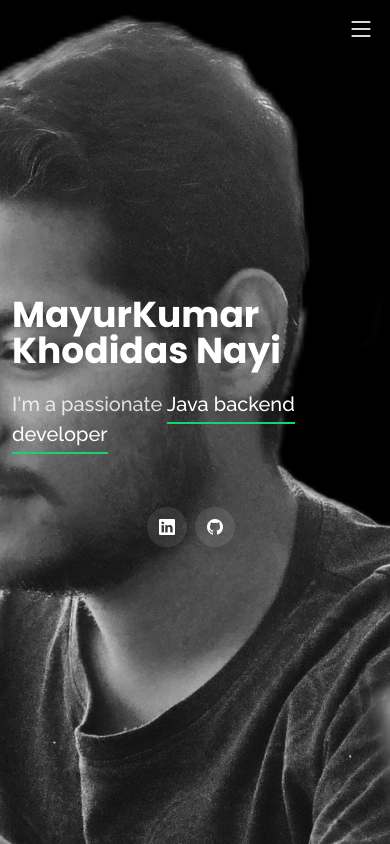
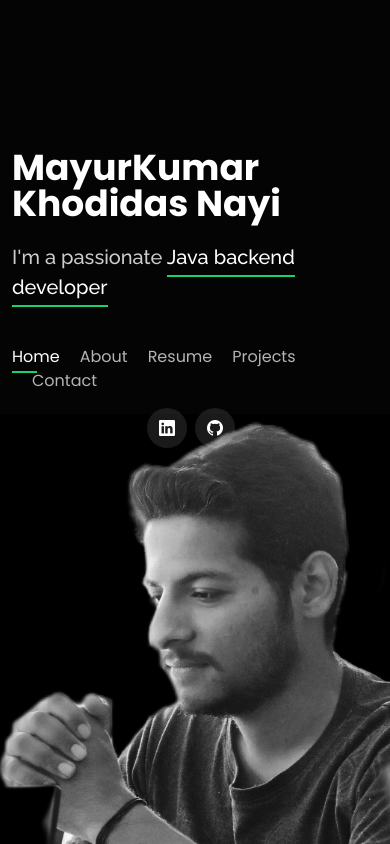
Before and after one commit to MKNAYI/mknayi.github.io, a plain HTML site: page index.html in a window 390 px wide. Drawn offline with nearby package versions, Linux system fonts and the light colour scheme.

Commit message:
Add files via upload

```diff
--- a/assets/css/style.css
+++ b/assets/css/style.css
@@ -29,10 +29,14 @@ body::before {
   z-index: -1;
 }
 
-@media (min-width: 1024px) {
+@media only screen and (max-width: 500px) {
   body::before {
-    background-attachment: fixed;
+    background: none;
   }
+}
+body {
+  background: #040404 url("../img/bg-mobile.jpg") bottom right no-repeat;
+  background-size: contain;
 }
 
 a {
@@ -215,7 +219,7 @@ h6 {
   position: relative;
 }
 
-.navbar li+li {
+.navbar li + li {
   margin-left: 30px;
 }
 
@@ -254,7 +258,7 @@ h6 {
 }
 
 .navbar a:hover:before,
-.navbar li:hover>a:before,
+.navbar li:hover > a:before,
 .navbar .active:before {
   visibility: visible;
   width: 25px;
@@ -263,7 +267,7 @@ h6 {
 .navbar a:hover,
 .navbar .active,
 .navbar .active:focus,
-.navbar li:hover>a {
+.navbar li:hover > a {
   color: #fff;
 }
 
@@ -283,12 +287,21 @@ h6 {
 }
 
 @media (max-width: 991px) {
-  .mobile-nav-toggle {
+  /* .mobile-nav-toggle {
     display: block;
+  } */
+
+  #header {
+    align-items: flex-start;
+    padding-top: 150px;
+  }
+  .navbar ul {
+    display: flex;
+    flex-wrap: wrap;
   }
 
-  .navbar ul {
-    display: none;
+  .navbar li + li {
+    margin-left: 20px;
   }
 }
 
@@ -328,7 +341,7 @@ h6 {
   padding: 12px 20px;
 }
 
-.navbar-mobile li+li {
+.navbar-mobile li + li {
   margin: 0;
 }
 
@@ -969,7 +982,7 @@ section .container {
   font-size: 15px;
 }
 
-.portfolio-details .portfolio-info ul li+li {
+.portfolio-details .portfolio-info ul li + li {
   margin-top: 10px;
 }
 
@@ -1066,7 +1079,7 @@ section .container {
   font-weight: 600;
 }
 
-.contact .php-email-form .error-message br+br {
+.contact .php-email-form .error-message br + br {
   margin-top: 25px;
 }
 
@@ -1134,7 +1147,7 @@ section .container {
   padding: 12px 15px;
 }
 
-.contact .php-email-form button[type=submit] {
+.contact .php-email-form button[type="submit"] {
   background: #18d26e;
   border: 0;
   padding: 10px 30px;
@@ -1143,7 +1156,7 @@ section .container {
   border-radius: 4px;
 }
 
-.contact .php-email-form button[type=submit]:hover {
+.contact .php-email-form button[type="submit"]:hover {
   background: #15bb62;
 }
 
```
